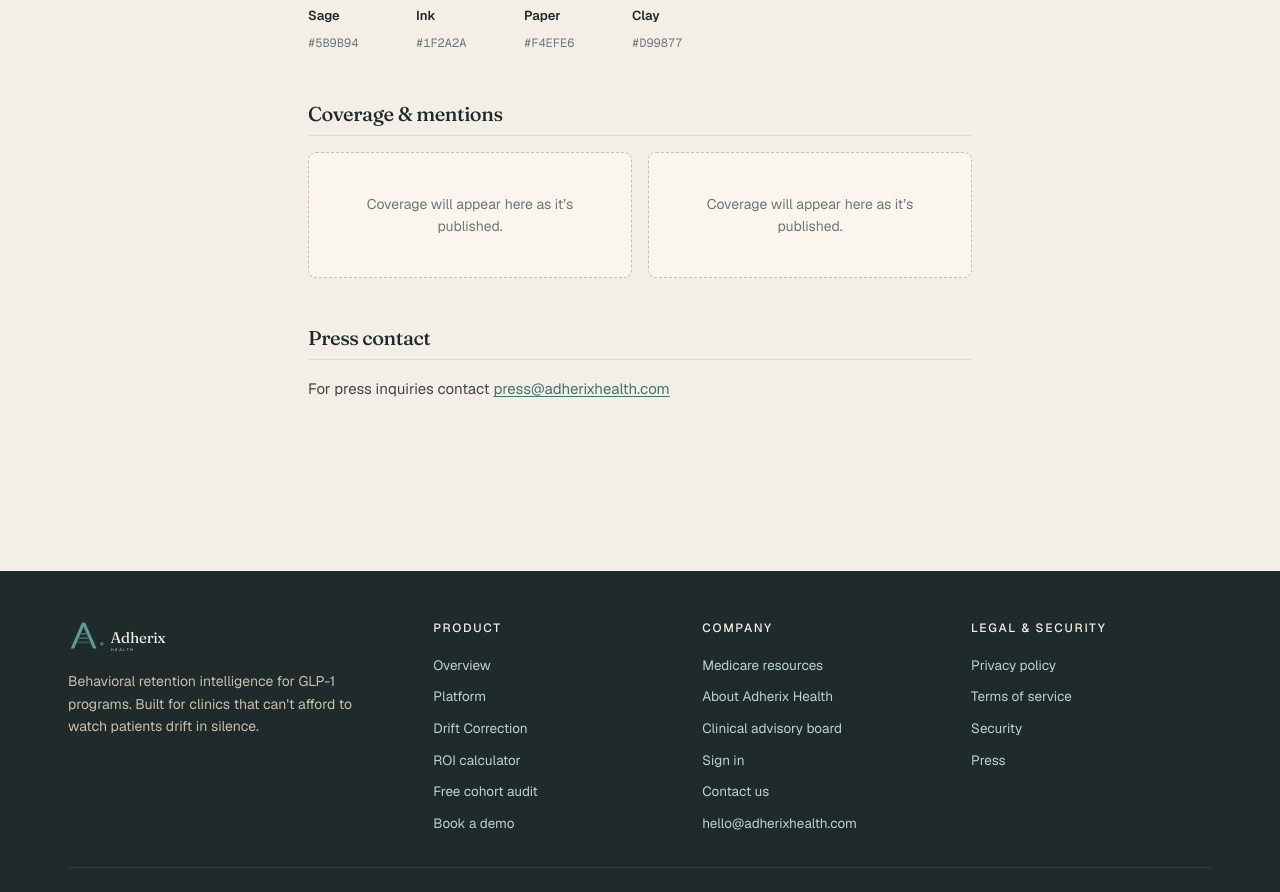
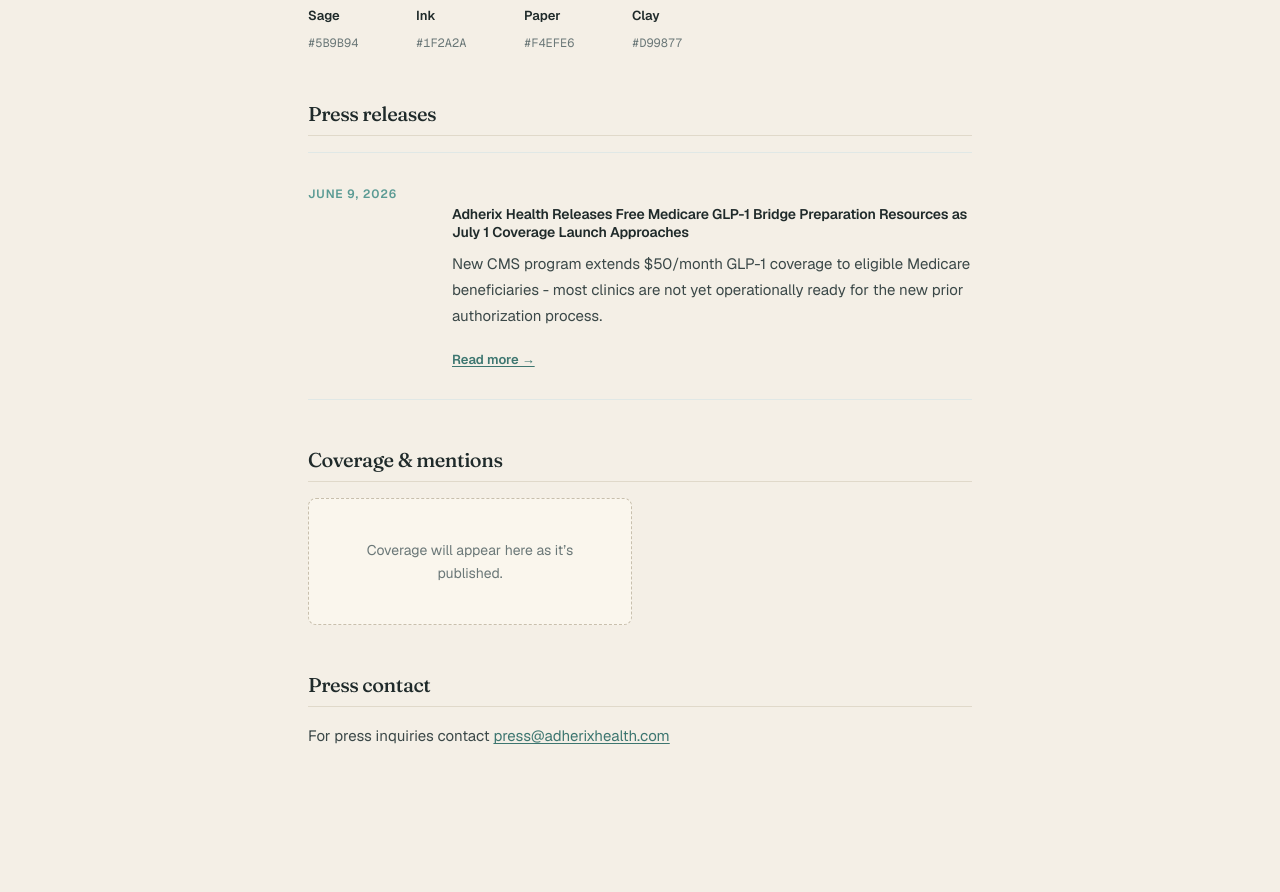
Before and after one commit to seanjohnsonclt-beep/AdherixHealth, a Next.js app: page /press in a window 1280 px wide. Shown: the part 1113-2005 px from the top of the page. Built offline with nearby package versions, Linux system fonts and the light colour scheme.

Commit message:
feat: add press release entry to /press page

```diff
--- a/src/app/(marketing)/press/page.tsx
+++ b/src/app/(marketing)/press/page.tsx
@@ -101,16 +101,35 @@
           </div>
         </section>
 
+        {/* Press releases */}
+        <section>
+          <h2>Press releases</h2>
+          <div className="press-release-list">
+            <div className="press-release-item">
+              <span className="press-release-item__date">June 9, 2026</span>
+              <div className="press-release-item__body">
+                <h3 className="press-release-item__title">
+                  Adherix Health Releases Free Medicare GLP-1 Bridge Preparation Resources as July 1 Coverage Launch Approaches
+                </h3>
+                <p className="press-release-item__sub">
+                  New CMS program extends $50/month GLP-1 coverage to eligible Medicare beneficiaries - most clinics are not yet operationally ready for the new prior authorization process.
+                </p>
+                <a
+                  className="press-release-item__link"
+                  href="/medicare-resources"
+                >
+                  Read more &rarr;
+                </a>
+              </div>
+            </div>
+          </div>
+        </section>
+
         {/* Coverage & mentions */}
         <section>
           <h2>Coverage &amp; mentions</h2>
           <div className="press-coverage-grid">
-            <div className="press-coverage-card">
-              <span className="press-coverage-card__label">
-                Coverage will appear here as it&rsquo;s published.
-              </span>
-            </div>
-            <div className="press-coverage-card">
+            <div className="press-coverage-card press-coverage-card--empty">
               <span className="press-coverage-card__label">
                 Coverage will appear here as it&rsquo;s published.
               </span>
```
Also changed, not shown: src/app/globals.css.
